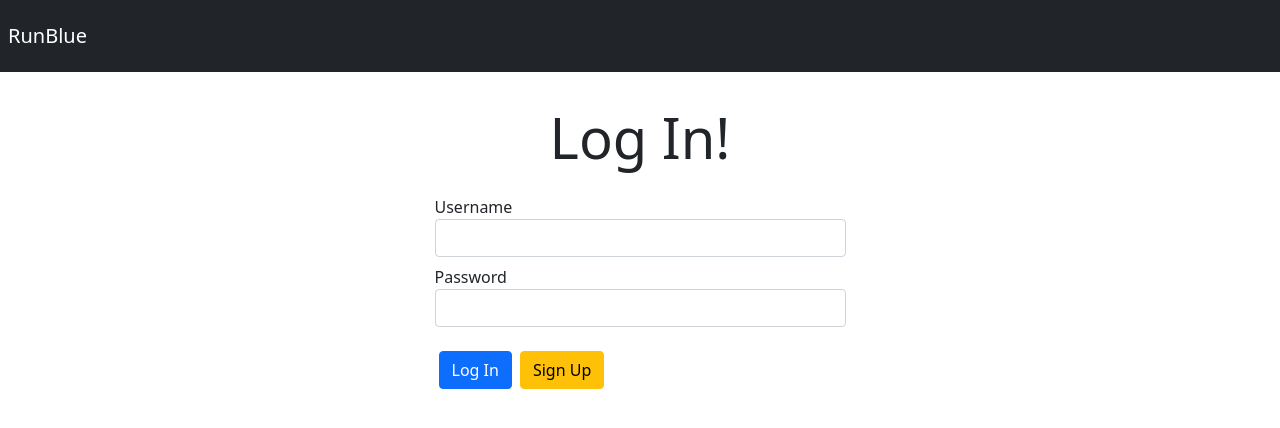
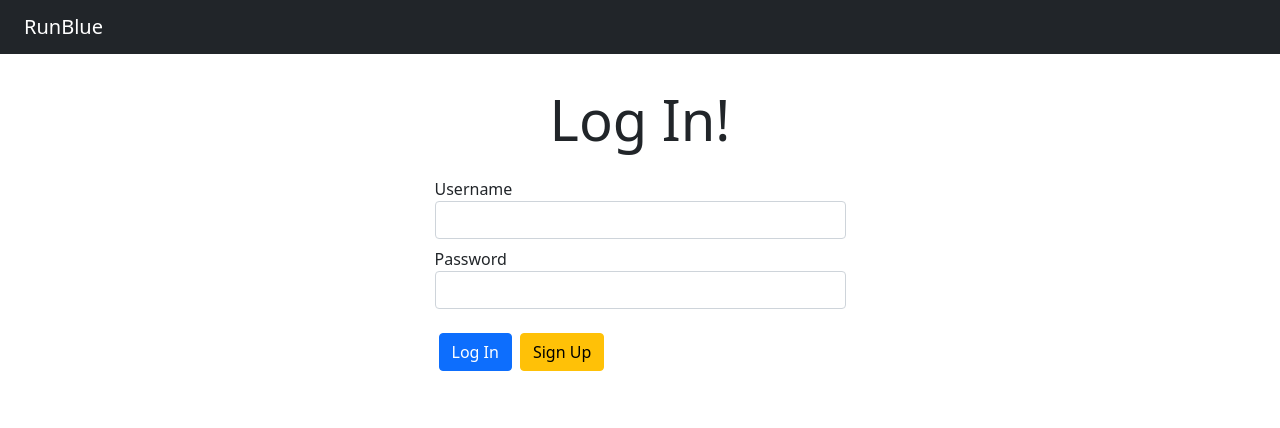
Before and after one commit to Zheng-Hu/EECS493-Final-Project, a Vue app in the folder frontend/: page / in a window 1280 px wide. Shown: the top 428 px of the page. Built offline with nearby package versions, Linux system fonts and the light colour scheme.

Commit message:
Fix page title and move logout button to right side of nav

```diff
--- a/frontend/public/index.html
+++ b/frontend/public/index.html
@@ -5,7 +5,7 @@
     <meta http-equiv="X-UA-Compatible" content="IE=edge">
     <meta name="viewport" content="width=device-width,initial-scale=1.0">
     <link rel="icon" href="<%= BASE_URL %>favicon.ico">
-    <title><%= htmlWebpackPlugin.options.title %></title>
+    <title>RunBlue</title>
   </head>
   <body>
     <noscript>
--- a/frontend/src/App.vue
+++ b/frontend/src/App.vue
@@ -1,8 +1,15 @@
 <template>
     <div id="app">
         <nav class="navbar navbar-expand-lg navbar-dark bg-dark">
-            <a class="navbar-brand m-2">RunBlue</a>
-            <button v-if="this.$currentUser.username !== ''" v-on:click="logoutUser" class="btn btn-secondary">logout</button>
+            <div class="row m-1 w-100">
+                <div class="col-1">
+                    <a class="navbar-brand m-2">RunBlue</a>
+                </div>
+                <div class="col-10"></div>
+                <div class="col-1">
+                    <button v-if="this.$currentUser.username !== ''" v-on:click="logoutUser" class="btn btn-secondary">logout</button>
+                </div>
+            </div>
         </nav>
         <router-view/>
     </div>
```
